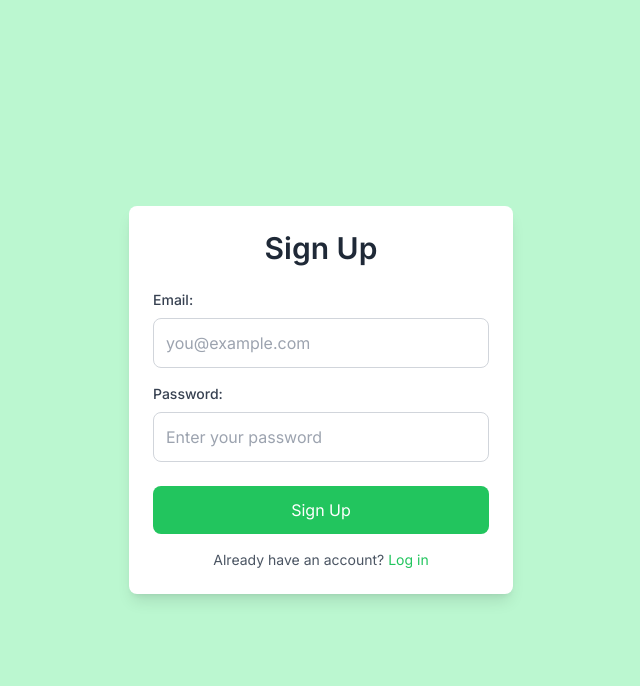
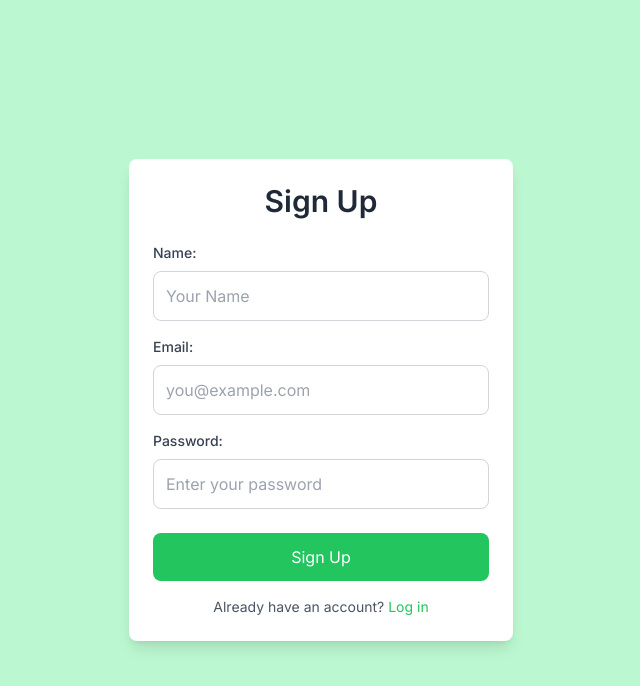
Before and after one commit to tingtingtingtin/generositree, a Next.js app: page /signup in a window 1280 px wide. Shown: the top 686 px of the page, without its empty margins (319-959 px from the left). Built offline with nearby package versions, Linux system fonts and the light colour scheme; no server answers.

Commit message:
feat: add name to new users

```diff
--- a/src/app/signup/page.tsx
+++ b/src/app/signup/page.tsx
@@ -6,6 +6,7 @@
 import { collection, doc, setDoc } from "firebase/firestore";
 
 const SignupPage: React.FC = () => {
+  const [name, setName] = useState("");
   const [email, setEmail] = useState("");
   const [password, setPassword] = useState("");
   const [error, setError] = useState("");
@@ -33,6 +34,7 @@
       const userId = data.user.uid;
       const emailId = data.user.email as string;
       await setDoc(doc(collection(db, "users"), userId), {
+        name: name,
         email: emailId,
         treeIds: [],
       });
@@ -51,6 +53,23 @@
           Sign Up
         </h1>
         <form onSubmit={handleSubmit}>
+          <div className="mb-4">
+            <label
+              htmlFor="name"
+              className="block text-sm font-medium text-gray-700 mb-2"
+            >
+              Name:
+            </label>
+            <input
+              type="text"
+              id="name"
+              value={name}
+              onChange={(e) => setName(e.target.value)}
+              placeholder="Your Name"
+              className="w-full p-3 border border-gray-300 rounded-lg focus:outline-none focus:ring-2 focus:ring-green-500"
+              required
+            />
+          </div>
           <div className="mb-4">
             <label
               htmlFor="email"
```
